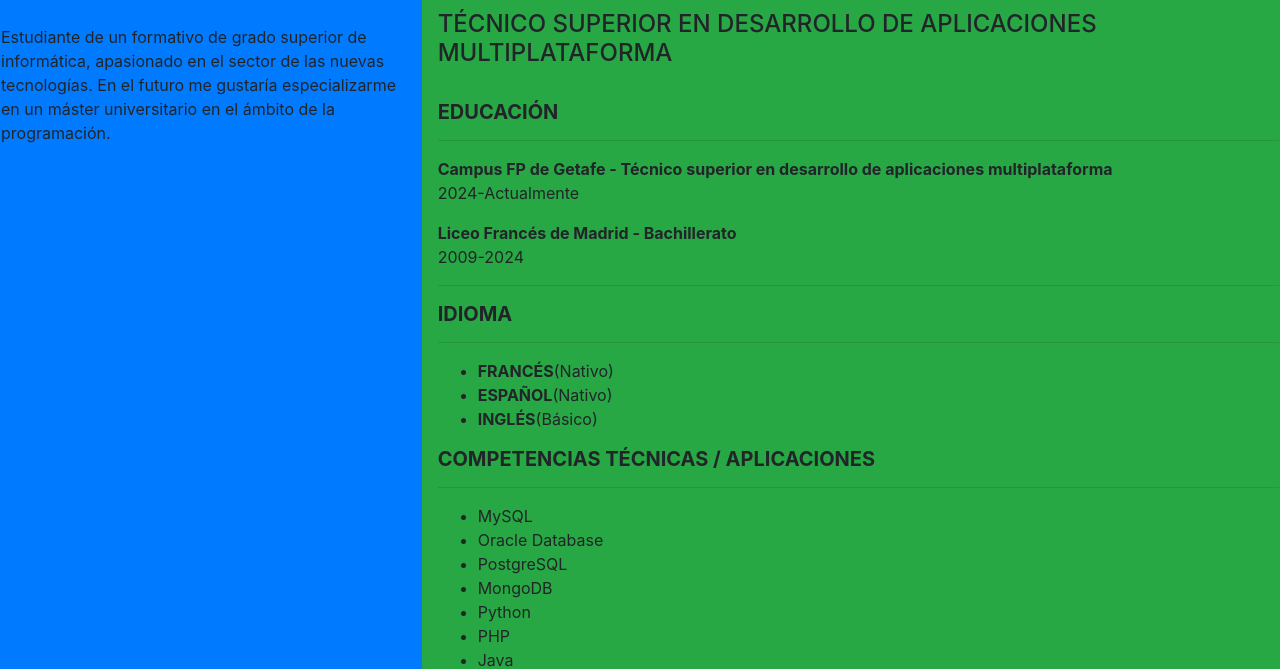
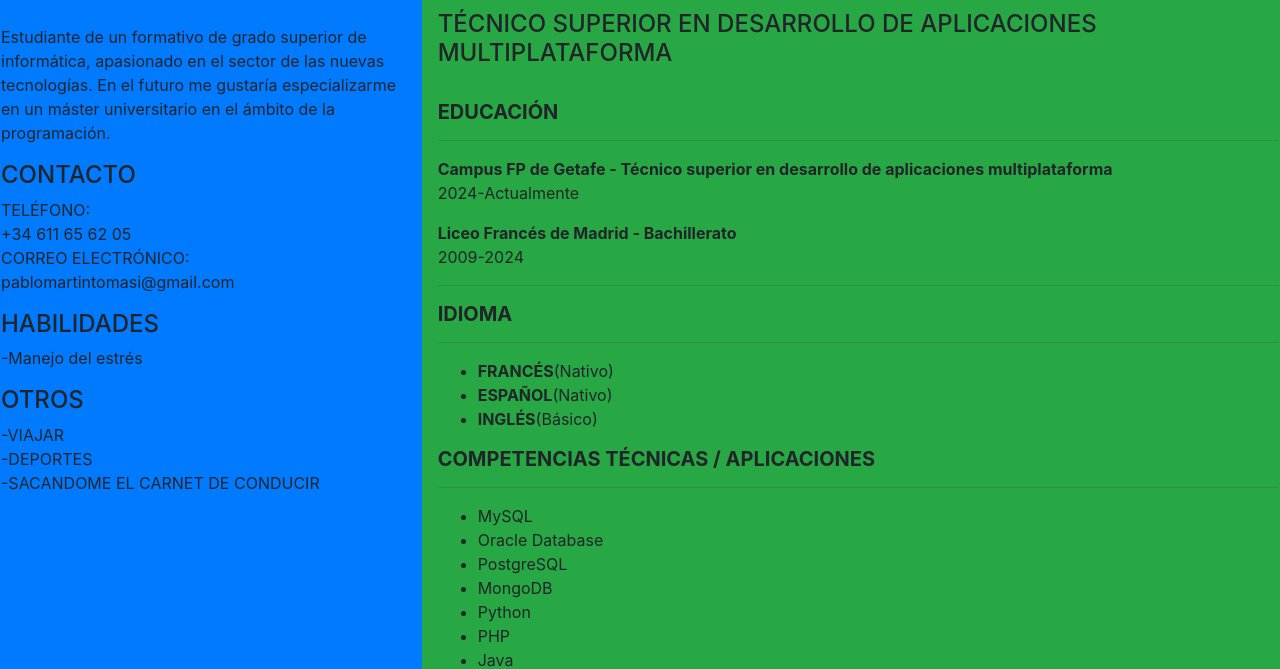
Before and after one commit to PabloMartinTomasi/Lenguajes-de-marcas, a plain HTML site: page hito/CV.html in a window 1280 px wide. Shown: the part 132-801 px from the top of the page. Drawn offline with nearby package versions, Linux system fonts and the light colour scheme.

Commit message:
curiculum del hito acabado (solo hace falta la foto)

```diff
--- a/hito/CV.html
+++ b/hito/CV.html
@@ -25,6 +25,24 @@
                 máster universitario en el ámbito
                 de la programación.
             </p>
+
+            <h4>CONTACTO</h4>
+            <p>
+                TELÉFONO:<br>
+                +34 611 65 62 05<br>
+                CORREO ELECTRÓNICO:<br>
+                pablomartintomasi@gmail.com<br>
+            </p>
+            <h4>HABILIDADES</h4>
+            <p>
+                -Manejo del estrés
+            </p>
+            <h4>OTROS</h4>
+            <P>
+                -VIAJAR<br>
+                -DEPORTES<br>
+                -SACANDOME EL CARNET DE CONDUCIR<br>
+            </P>
         </div>
         <div class="col-sm-8 p-3 bg-success">
             <h2>PABLO MARTIN TOMASI</h2><br>
```
